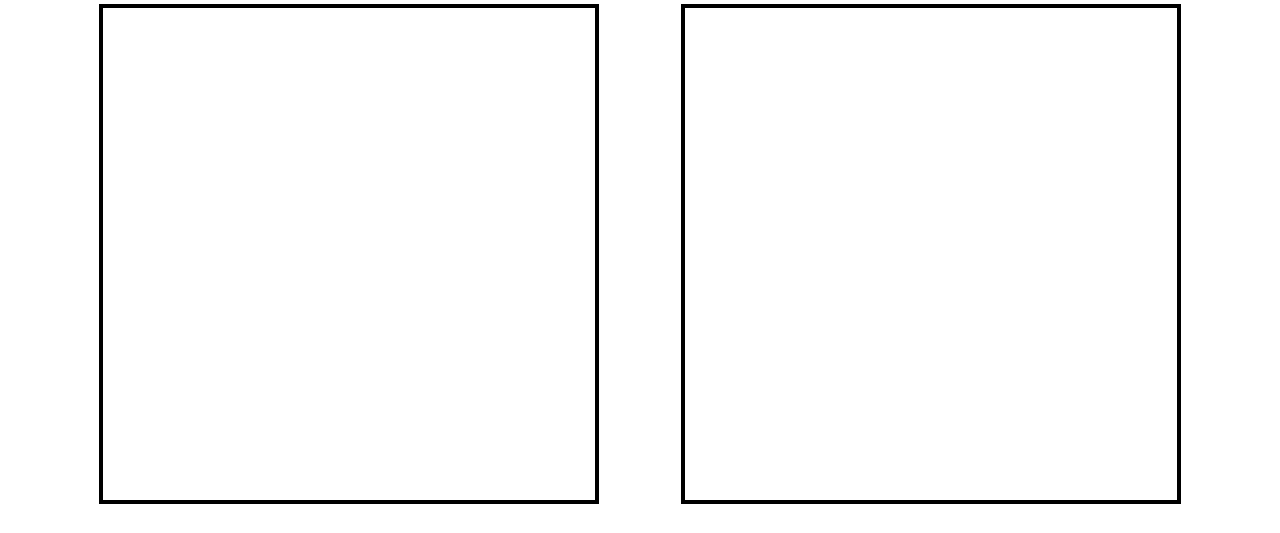
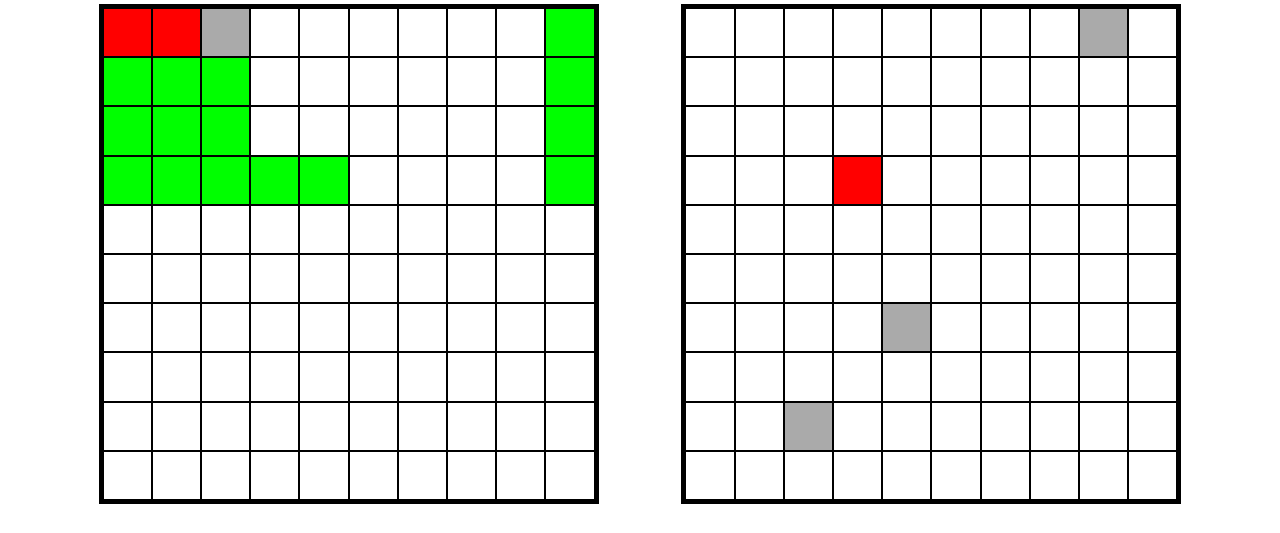
Before and after one commit to T0nci/odin-battleship, a website built with webpack: page src/index.html in a window 1280 px wide. Shown: the part 100-633 px from the top of the page. Built offline with nearby package versions, Linux system fonts and the light colour scheme.

Commit message:
Create a DOM module
In the DOM module there is a renderBoards module which renders the
boards with the corresponding colors.

Created the player and computer boards for testing the renderBoards.

Added extra styling for the grid and the cells.

```diff
--- a/src/assets/css/style.css
+++ b/src/assets/css/style.css
@@ -180,18 +180,27 @@ body {
   border: 4px solid black;
   width: 500px;
   height: 500px;
+
+  display: grid;
+  grid-template-columns: repeat(10, 1fr);
+  grid-template-rows: repeat(10, 1fr);
 }
 
-.board-space > .board > .cell {
-  border: 2px solid black;
+.board > .cell {
+  border: 1px solid black;
+  background-color: #ffffff;
 }
 
 .cell.water {
-  background-color: #1ca3ec;
+  background-color: #aaaaaa;
 }
 
 .cell.ship {
   background-color: #ff0000;
+}
+
+.cell.ship-not-hit {
+  background-color: #00ff00;
 }
 
 .game-state {
--- /dev/null
+++ b/src/assets/js/dom.js
@@ -0,0 +1,38 @@
+function renderBoards(cBoard, eBoard) {
+  const currentBoard = document.querySelector(".board-space > .current-board");
+  const enemyBoard = document.querySelector(".board-space > .enemy-board");
+
+  currentBoard.textContent = "";
+  enemyBoard.textContent = "";
+
+  for (const row of cBoard) {
+    for (const spot of row) {
+      const div = document.createElement("div");
+      div.classList.add("cell");
+
+      if (spot === 1) div.classList.add("water");
+      else if (typeof spot === "object") {
+        if (spot.hit === false) div.classList.add("ship-not-hit");
+        else div.classList.add("ship");
+      }
+
+      currentBoard.appendChild(div);
+    }
+  }
+
+  for (const row of eBoard) {
+    for (const spot of row) {
+      const div = document.createElement("div");
+      div.classList.add("cell");
+
+      if (spot === 1) div.classList.add("water");
+      else if (typeof spot === "object" && spot.hit) div.classList.add("ship");
+
+      enemyBoard.appendChild(div);
+    }
+  }
+}
+
+export default {
+  renderBoards,
+};
--- a/src/index.js
+++ b/src/index.js
@@ -3,3 +3,30 @@ import "./assets/css/style.css";
 import Ship from "./assets/js/ship";
 import Gameboard from "./assets/js/gameboard";
 import Player from "./assets/js/player";
+
+import DOM from "./assets/js/dom";
+
+const player = new Player("1");
+const computer = new Player("2");
+
+player.gameboard.placeShip([0, 0], 2, "horizontal", "Patrol Boat");
+player.gameboard.placeShip([1, 0], 3, "horizontal", "Submarine");
+player.gameboard.placeShip([2, 0], 3, "horizontal", "Destroyer");
+player.gameboard.placeShip([0, 9], 4, "vertical", "Battleship");
+player.gameboard.placeShip([3, 0], 5, "horizontal", "Carrier");
+player.gameboard.receiveAttack([0, 0]);
+player.gameboard.receiveAttack([0, 1]);
+player.gameboard.receiveAttack([0, 2]);
+player.gameboard.receiveAttack([0, 0]);
+
+computer.gameboard.placeShip([0, 0], 2, "horizontal", "Patrol Boat");
+computer.gameboard.placeShip([1, 0], 3, "horizontal", "Submarine");
+computer.gameboard.placeShip([2, 0], 3, "horizontal", "Destroyer");
+computer.gameboard.placeShip([0, 9], 4, "vertical", "Battleship");
+computer.gameboard.placeShip([3, 0], 5, "horizontal", "Carrier");
+computer.gameboard.receiveAttack([0, 8]);
+computer.gameboard.receiveAttack([8, 2]);
+computer.gameboard.receiveAttack([3, 3]);
+computer.gameboard.receiveAttack([6, 4]);
+
+DOM.renderBoards(player.gameboard.gameboard, computer.gameboard.gameboard);
```
